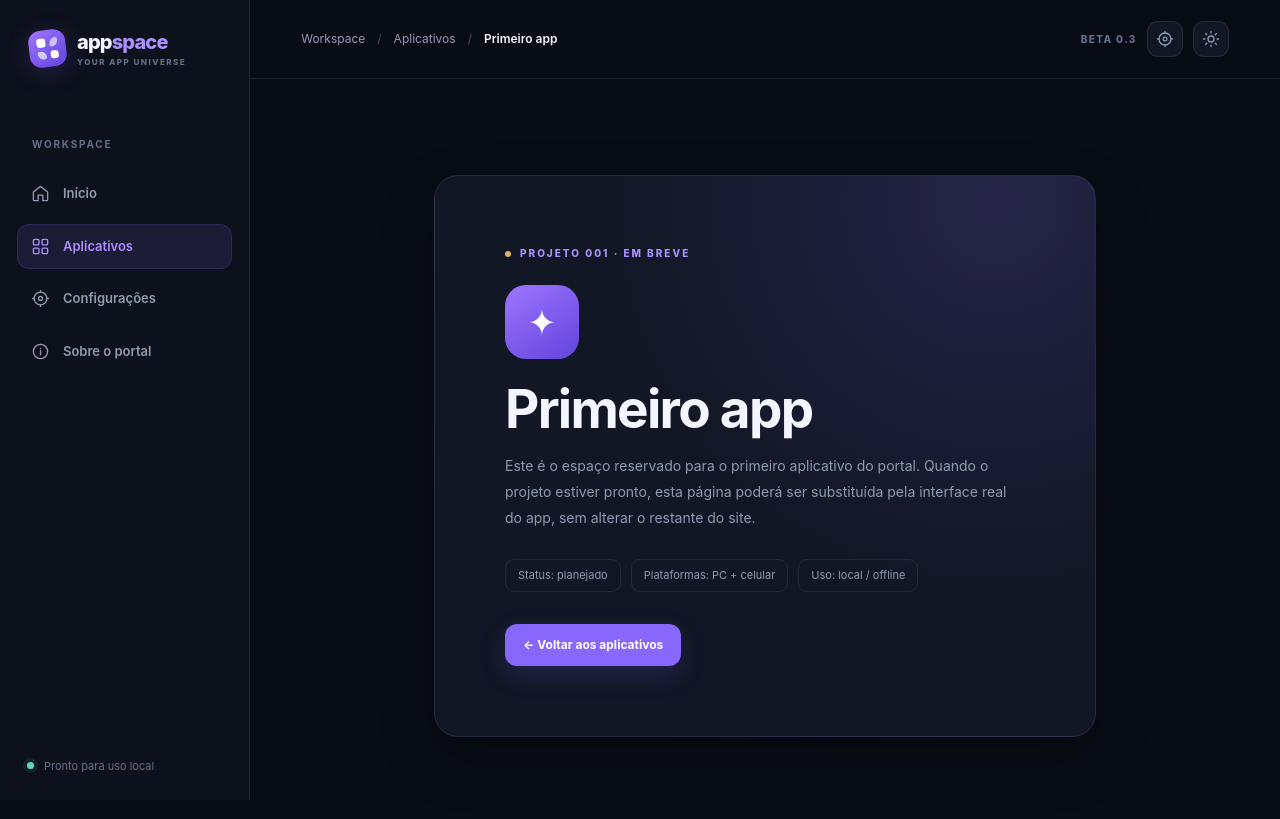
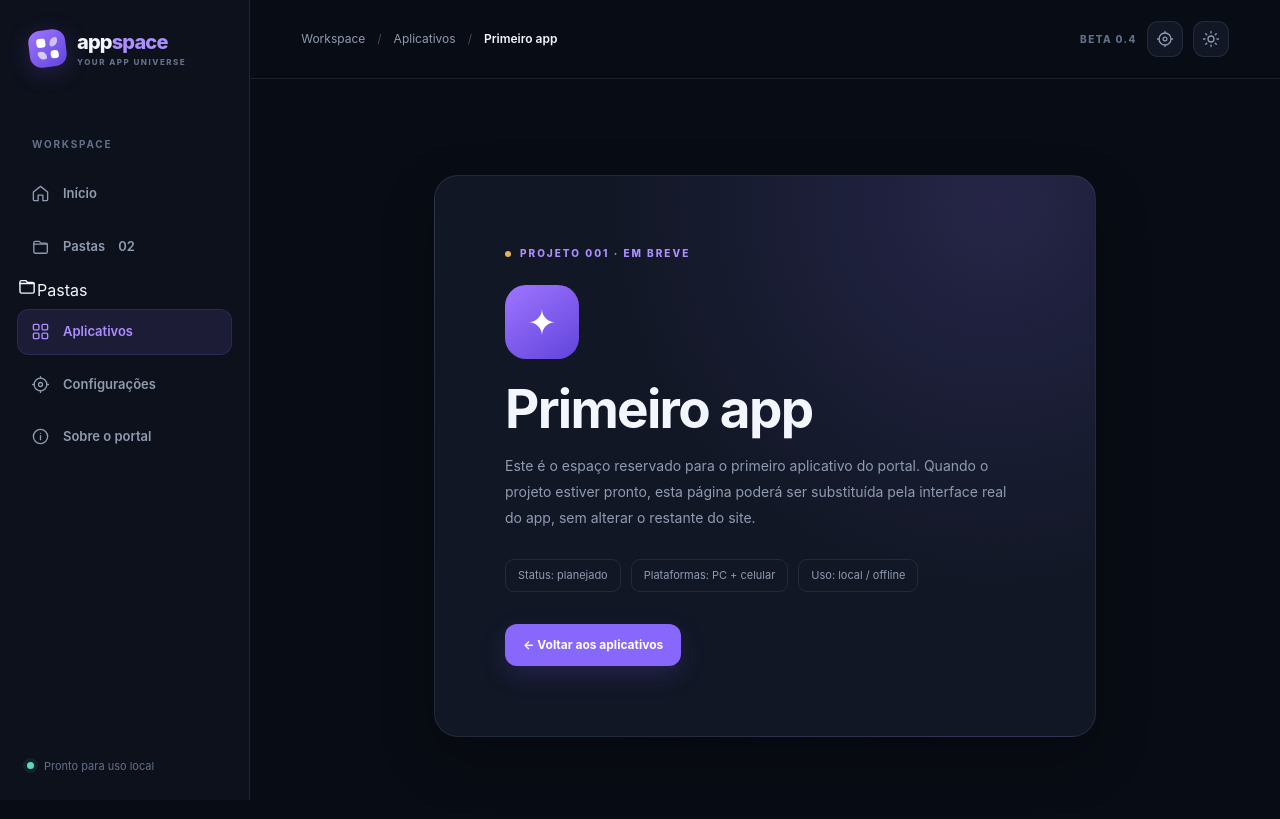
Before and after one commit to K410Sh4/apk, an Electron app: page apps/primeiro-app/index.html in a window 1280 px wide. Drawn offline with Linux system fonts and the light colour scheme.

Commit message:
feat(appspace): add folder navigation to settings and first-app page

```diff
--- a/apps/primeiro-app/index.html
+++ b/apps/primeiro-app/index.html
@@ -23,7 +23,11 @@
           <a href="../../index.html" class="nav-link">
             <svg viewBox="0 0 24 24" aria-hidden="true"><path d="m3 10 9-7 9 7v10a1 1 0 0 1-1 1h-5v-7H9v7H4a1 1 0 0 1-1-1z"/></svg><span>Início</span>
           </a>
-          <a href="../../index.html#apps" class="nav-link active">
+          <a href="../../index.html#pastas" class="nav-link">
+            <svg viewBox="0 0 24 24" aria-hidden="true"><path d="M3.5 7.5a2 2 0 0 1 2-2h5l2.1 2.2h6a2 2 0 0 1 2 2v8.8a2 2 0 0 1-2 2h-13a2 2 0 0 1-2-2z"/><path d="M3.5 9h17"/></svg><span>Pastas</span><span class="folder-nav-count">02</span>
+          </a>
+          <a href="../../index.html#pastas"><svg viewBox="0 0 24 24" aria-hidden="true"><path d="M3.5 7.5a2 2 0 0 1 2-2h5l2.1 2.2h6a2 2 0 0 1 2 2v8.8a2 2 0 0 1-2 2h-13a2 2 0 0 1-2-2z"/><path d="M3.5 9h17"/></svg><span>Pastas</span></a>
+        <a href="../../index.html#apps" class="nav-link active">
             <svg viewBox="0 0 24 24" aria-hidden="true"><rect x="3" y="3" width="7" height="7" rx="1.5"/><rect x="14" y="3" width="7" height="7" rx="1.5"/><rect x="3" y="14" width="7" height="7" rx="1.5"/><rect x="14" y="14" width="7" height="7" rx="1.5"/></svg><span>Aplicativos</span>
           </a>
           <a href="../../configuracoes.html" class="nav-link">
@@ -42,7 +46,7 @@
           <a class="mobile-brand" href="../../index.html"><span class="brand-mark" aria-hidden="true"><span></span><span></span><span></span><span></span></span><span>app<b>space</b></span></a>
           <div class="breadcrumbs"><a href="../../index.html">Workspace</a><span class="crumb-divider">/</span><a href="../../index.html#apps">Aplicativos</a><span class="crumb-divider">/</span><strong>Primeiro app</strong></div>
         </div>
-        <div class="topbar-actions"><span class="version-chip">BETA 0.3</span>
+        <div class="topbar-actions"><span class="version-chip">BETA 0.4</span>
           <a href="../../configuracoes.html" class="settings-link" aria-label="Abrir configurações" title="Configurações"><svg viewBox="0 0 24 24" aria-hidden="true"><circle cx="12" cy="12" r="8"/><circle cx="12" cy="12" r="2.5"/><path d="M12 2v2m0 16v2M2 12h2m16 0h2"/></svg></a>
           <button type="button" class="theme-toggle" data-theme-toggle aria-label="Ativar tema claro" title="Alternar tema">
             <svg class="sun-icon" viewBox="0 0 24 24" aria-hidden="true"><circle cx="12" cy="12" r="4"/><path d="M12 2v2m0 16v2M4.93 4.93l1.42 1.42m11.3 11.3 1.42 1.42M2 12h2m16 0h2M4.93 19.07l1.42-1.42m11.3-11.3 1.42-1.42"/></svg>
@@ -64,7 +68,7 @@
         <a href="../../index.html"><svg viewBox="0 0 24 24" aria-hidden="true"><path d="m3 10 9-7 9 7v10a1 1 0 0 1-1 1h-5v-7H9v7H4a1 1 0 0 1-1-1z"/></svg><span>Início</span></a>
         <a href="../../index.html#apps" aria-current="page"><svg viewBox="0 0 24 24" aria-hidden="true"><rect x="3" y="3" width="7" height="7" rx="1.5"/><rect x="14" y="3" width="7" height="7" rx="1.5"/><rect x="3" y="14" width="7" height="7" rx="1.5"/><rect x="14" y="14" width="7" height="7" rx="1.5"/></svg><span>Apps</span></a>
         <a href="../../configuracoes.html"><svg viewBox="0 0 24 24" aria-hidden="true"><circle cx="12" cy="12" r="8"/><circle cx="12" cy="12" r="2.5"/><path d="M12 2v2m0 16v2M2 12h2m16 0h2"/></svg><span>Ajustes</span></a>
-        <a href="../../index.html#sobre"><svg viewBox="0 0 24 24" aria-hidden="true"><circle cx="12" cy="12" r="9"/><path d="M12 11v5m0-8h.01"/></svg><span>Sobre</span></a>
+
       </nav>
     </div>
   </div>
```
